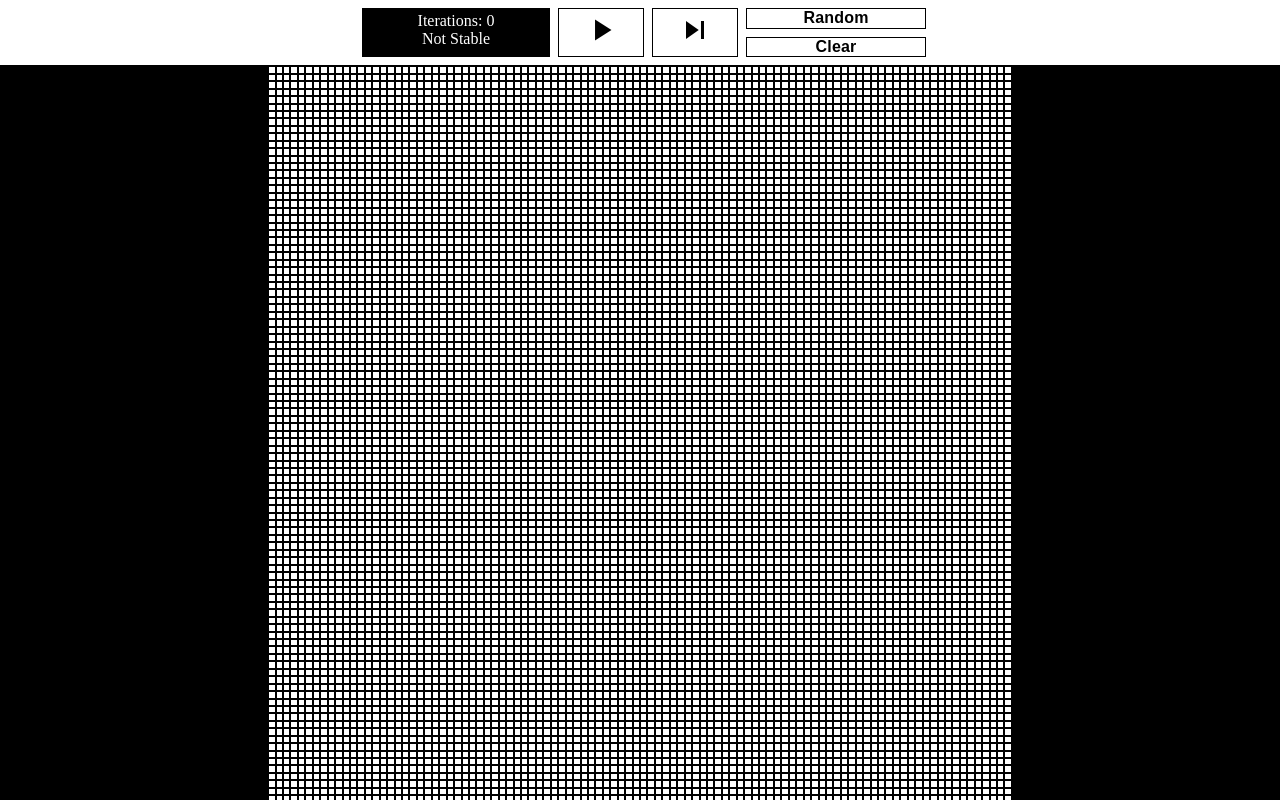
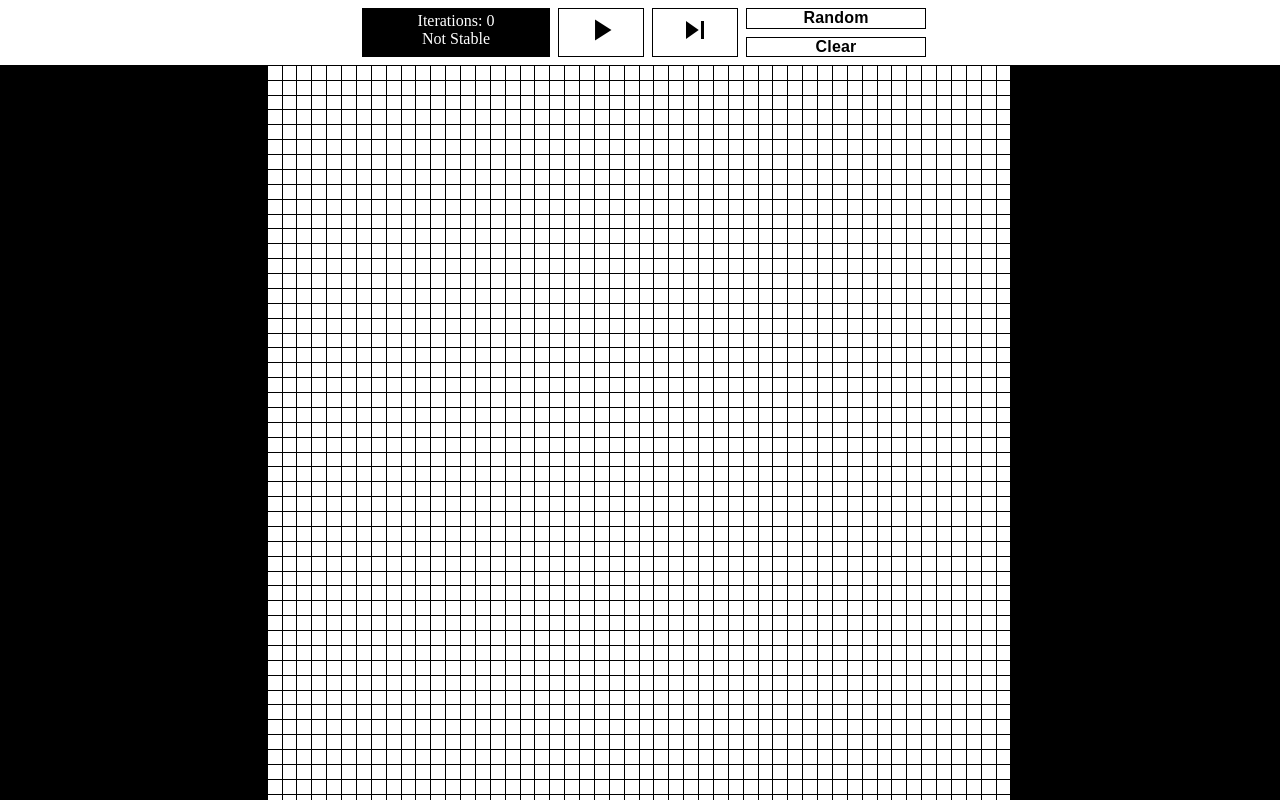
Before and after one commit to jakent/game-of-life-interactive, a React app: page / in a window 1280 px wide. Built offline with nearby package versions, Linux system fonts and the light colour scheme.

Commit message:
Updating hover state on cells not to disrupt and move neighbors

```diff
--- a/src/components/Cell/cell.scss
+++ b/src/components/Cell/cell.scss
@@ -1,24 +1,38 @@
 @import '../_mixins.scss';
 
 .cell {
-  border: $cell-margin--height solid $background-black;
-  color: white;
+  position: relative;
+  margin: $cell-margin--height;
+  color: $background-white;
   font-weight: bold;
   font-size: 1.5em;
   text-align: center;
   flex: 1 0 0;
   //min-width: 1.5em;
   max-width: 3em;
-}
-.cell:before {
-  content: "";
-  display: block;
-  padding-top: 100%;
-  float: left;
-}
 
-.cell:hover {
-  transform: scale(1.1);
+  &:before {
+    content: "";
+    display: block;
+    padding-top: 100%;
+    float: left;
+  }
+
+  &__inner {
+    position: absolute;
+    width: 100%;
+    height: 100%;
+    top: -1px;
+    left: -1px;
+  }
+
+  &:hover &__inner {
+    border: $cell-margin--height solid $background-black;
+    transition: 0s;
+    transform: scale(1.2);
+    transform-origin: center;
+    z-index: 2;
+  }
 }
 
 .dead {
--- a/src/components/Cell/index.jsx
+++ b/src/components/Cell/index.jsx
@@ -13,10 +13,11 @@ export class Cell extends Component {
     const style = {backgroundColor: `rgb(${val}, ${val}, ${val})`};
 
     return <div
-      className={`cell ${alive ? 'alive' : 'dead'}`}
+      className="cell"
       // style={style}
       onClick={() => changeCellState({alive: !alive, position: position})}>
       {/*{generationsAlive}*/}
+      <span className={`cell__inner ${alive ? 'alive' : 'dead'}`} />
     </div>;
   }
 }
--- a/src/store/index.js
+++ b/src/store/index.js
@@ -10,7 +10,7 @@ export const reset = (data) => ({type: 'RESET', data});
 export const changeGridSize = (data) => ({type: 'CHANGE_GRID_SIZE', data});
 export const clearGrid = (random) => ({type: 'CLEAR_GRID', random});
 
-const size = 100;
+const size = 50;
 
 export const defaultState = {
   grid: Grid.createEmpty(size, size),
```
Also changed, not shown: 1 other file (tests, documents, lock files or other folders).
